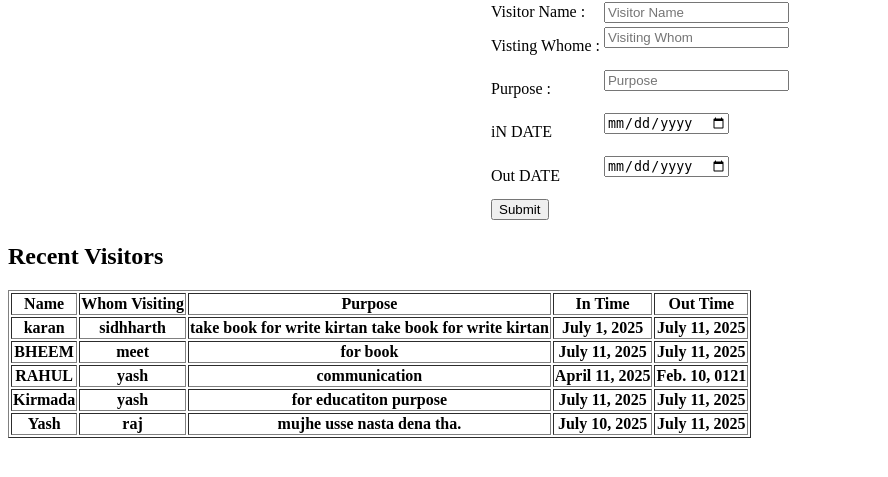
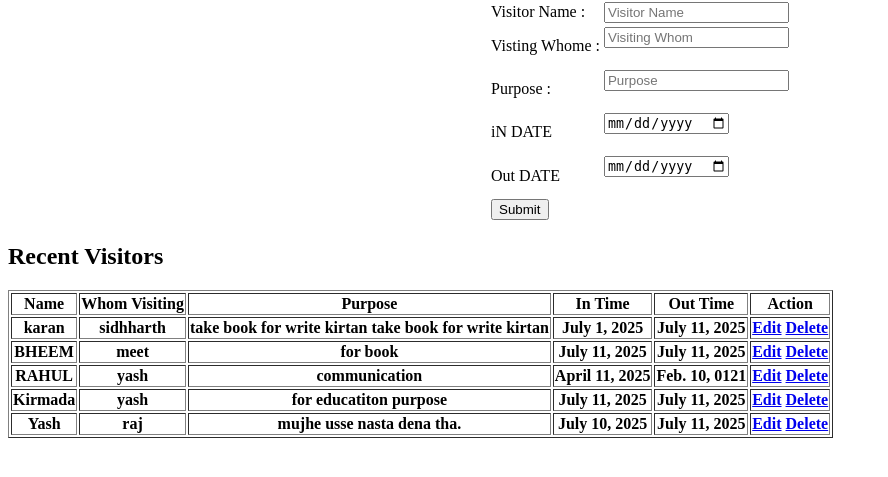
Before and after one commit to mryakshuofficial/visitor-mgmt-system, a Django app: page / in a window 1280 px wide. Shown: the part 68-545 px from the top of the page, without its empty margins (0-888 px from the left). Run offline with Django 5.2, Linux system fonts and the light colour scheme; data comes from the database, SQL or seed files in the repository; both versions use the stored data as it was after the commit; lists and menus that the app fills with data are empty.

Commit message:
Added edit and delete functionality for visitor records

```diff
--- a/visitors/templates/visitors/index.html
+++ b/visitors/templates/visitors/index.html
@@ -44,6 +44,7 @@
             <th>Purpose</th>
             <th>In Time</th>
             <th>Out Time</th>
+            <th>Action</th>
         </tr>
         {% for v in visitors %}
         <tr>
@@ -52,6 +53,10 @@
             <th>{{v.purpose}}</th>
             <th> {{ v.in_time }}</th>
             <th>{{ v.out_time }}</th>
+            <th>
+                <a href="{% url 'edit' v.id %}">Edit</a>
+                <a href="{% url 'delete' v.id %}" onclick="return confirm('Are you sure?')">Delete</a>
+            </th>
         </tr>
         {% endfor %}
     </table>
--- a/visitors/urls.py
+++ b/visitors/urls.py
@@ -3,4 +3,6 @@ from django.urls import path, include
 from visitors import views
 urlpatterns = [
     path('',views.index,name="index"),
+    path('/edit/<int:id>',views.edit,name="edit"),
+    path('/delete/<int:id>',views.delete,name="delete"),
 ]
--- a/visitors/views.py
+++ b/visitors/views.py
@@ -1,4 +1,4 @@
-from django.shortcuts import render , redirect
+from django.shortcuts import render , redirect , get_object_or_404
 from .models import tbl_Visitors
 
 # Create your views here.
@@ -21,3 +21,21 @@ def index(request):
         return redirect('/')
     visitors = tbl_Visitors.objects.order_by('-id')
     return render(request,'visitors/index.html',{'visitors':visitors})
+
+def edit(request,id):
+    visitor = get_object_or_404(tbl_Visitors, id=id)  # ✅ Don't overwrite 'request'
+    if request.method == 'POST':
+        visitor.name = request.POST.get("name")
+        visitor.visiting_whom = request.POST.get("visiting_whom")
+        visitor.purpose = request.POST.get("purpose")
+        visitor.in_time = request.POST.get("in_time")
+        visitor.out_time = request.POST.get("out_time")
+
+        visitor.save()
+        return redirect('/')
+    return render(request,'visitors/edit.html', {'visitor': visitor})
+
+def delete(request,id):
+    visitor = get_object_or_404(tbl_Visitors, id=id)  # ✅ Don't overwrite 'request'
+    visitor.delete()
+    return redirect('/')
```
Also changed, not shown: visitors/templates/visitors/edit.html (added, +20 -0 lines), db.sqlite3.
